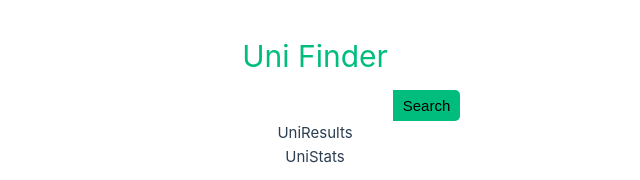
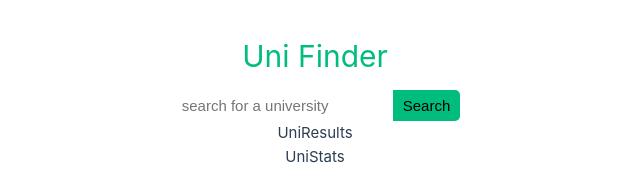
Before and after one commit to rvdegroen/Uni-Finder, a Vue app: page / in a window 1280 px wide. Shown: the top 180 px of the page, without its empty margins (325-965 px from the left). Built offline with nearby package versions, Linux system fonts and the light colour scheme.

Commit message:
added test

```diff
--- a/src/components/SearchContainer.vue
+++ b/src/components/SearchContainer.vue
@@ -1,13 +1,18 @@
 <script setup lang="ts">
+import { ref } from 'vue'
+
+const query = ref('')
+
 const handleSubmit = () => {
-  const test = console.log('test')
+  console.log(query.value)
+  query.value = ''
 }
 </script>
 
 <template>
   <div>
     <form @submit.prevent="handleSubmit">
-      <input type="text" name="query" />
+      <input type="text" v-model="query" placeholder="search for a university" />
       <button type="submit">Search</button>
     </form>
   </div>
```
